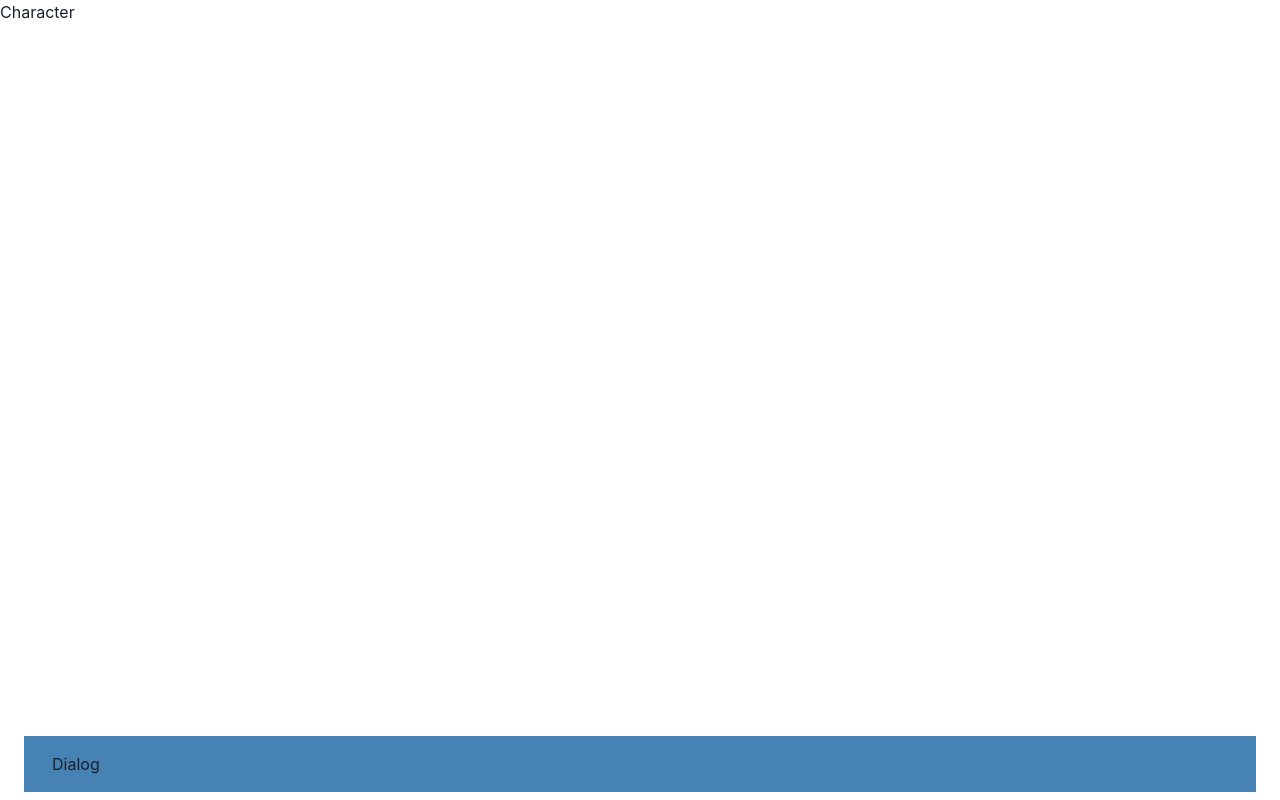
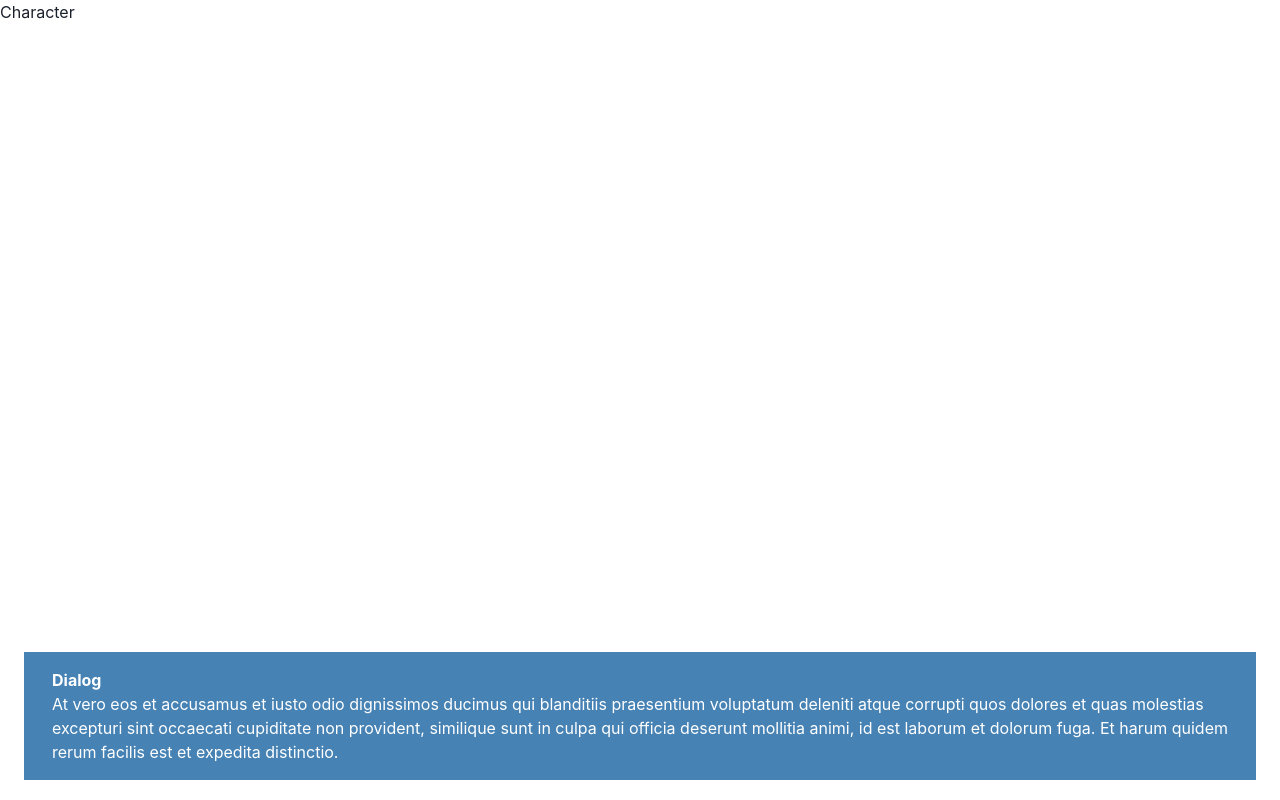
Before and after one commit to viveljs/vivel, a Next.js app: page / in a window 1280 px wide. Built offline with nearby package versions, Linux system fonts and the light colour scheme.

Commit message:
fix readme

```diff
--- a/src/components/Dialog.tsx
+++ b/src/components/Dialog.tsx
@@ -1,11 +1,20 @@
 import { FC } from 'react';
-import { Box, Center } from '@chakra-ui/react';
+import { Box, Center, Text } from '@chakra-ui/react';
 
 const Dialog: FC = ({ children }) => {
   return (
-    <Center w="full" zIndex={2} position="fixed" bottom={2}>
+    <Center w="full" zIndex={2} position="fixed" bottom={5}>
       <Box bg="steelblue" w="full" mx="6" px="7" py="4">
-        Dialog{children}
+        <Text color="white" fontWeight="bold">
+          Dialog
+        </Text>
+        <Text color="white">
+          At vero eos et accusamus et iusto odio dignissimos ducimus qui blanditiis praesentium
+          voluptatum deleniti atque corrupti quos dolores et quas molestias excepturi sint occaecati
+          cupiditate non provident, similique sunt in culpa qui officia deserunt mollitia animi, id
+          est laborum et dolorum fuga. Et harum quidem rerum facilis est et expedita distinctio.
+          {children}
+        </Text>
       </Box>
     </Center>
   );
```
Also changed, not shown: 1 other file (tests, documents, lock files or other folders).
